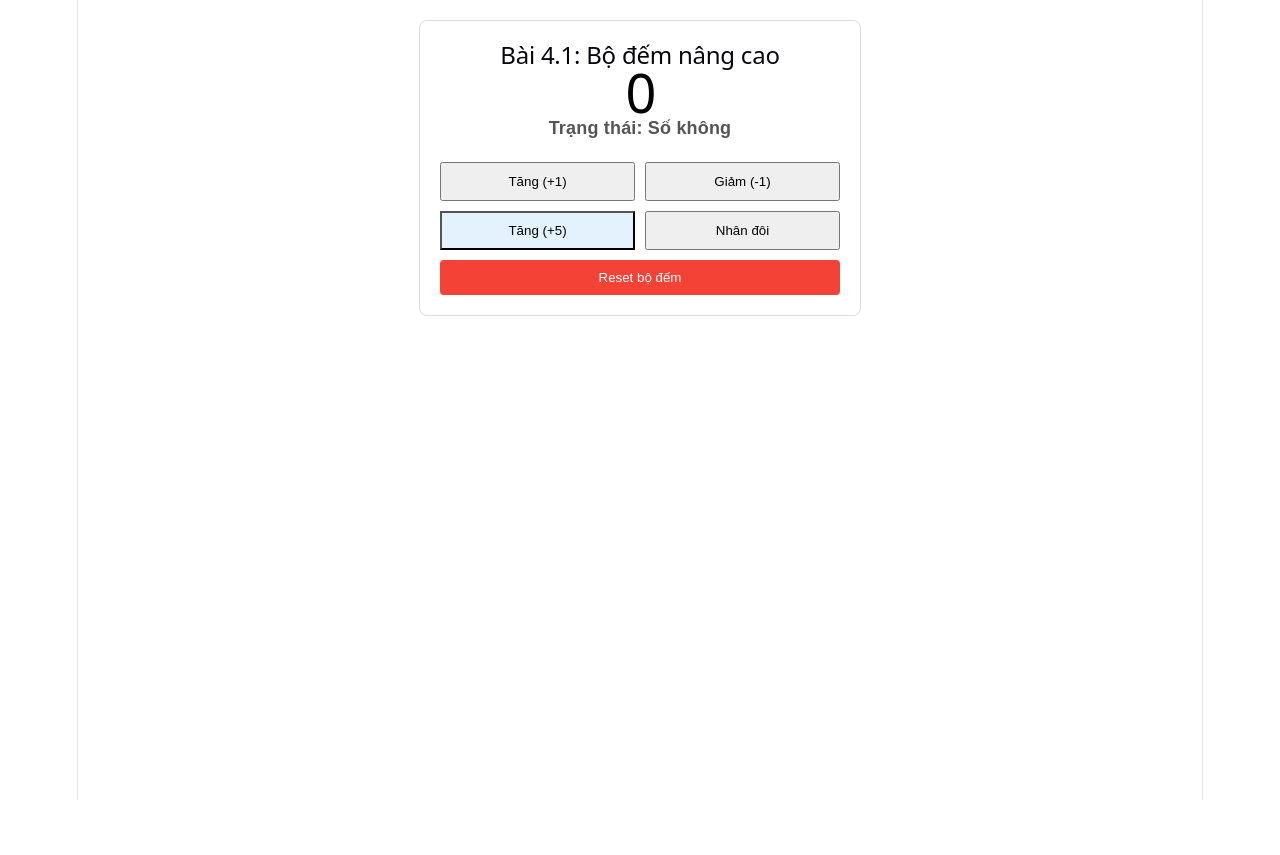
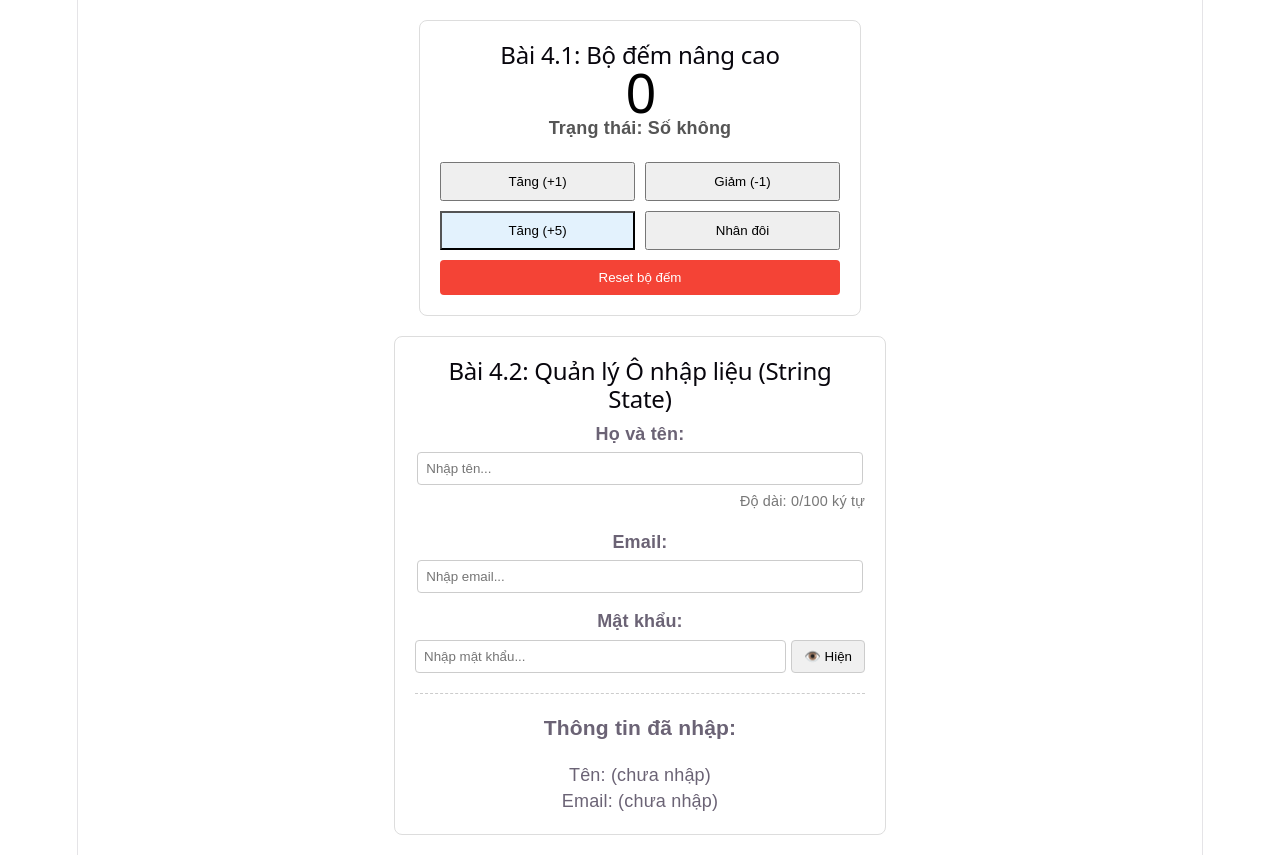
Before and after one commit to DangDuong06/CSE319_PhamHuynhDangDuong_2451160765, a React (Vite) app in the folder exercises_v2/hello-react/: page / in a window 1280 px wide. Before the commit the page ends 800 px from the top, so only its background shows below. Built offline with nearby package versions, Linux system fonts and the light colour scheme.

Commit message:
hoàn thành bài 4.2 Tier 4

```diff
--- a/exercises_v2/hello-react/src/App.jsx
+++ b/exercises_v2/hello-react/src/App.jsx
@@ -8,7 +8,7 @@ function App() {
     return (
         <div>
             <NumberState />
-            {/* <StringState /> */}
+            { <StringState />}
             {/* <BooleanState /> */}
             {/* <MultipleStates /> */}
         </div>
--- /dev/null
+++ b/exercises_v2/hello-react/src/StringState.jsx
@@ -0,0 +1,90 @@
+// src/StringState.jsx
+import { useState } from "react";
+
+function StringState() {
+    // --- Dữ liệu Code mẫu ---
+    const [name, setName] = useState("");
+    const [email, setEmail] = useState("");
+
+    // --- Dữ liệu Thử thách ---
+    const [password, setPassword] = useState(""); // Lưu trữ mật khẩu
+    const [showPassword, setShowPassword] = useState(false); // Trạng thái ẩn/hiện mật khẩu
+
+    // Thử thách 2: Kiểm tra email hợp lệ (có chứa ký tự '@')
+    const isEmailValid = email.includes("@");
+
+    return (
+        <div style={{ padding: "20px", fontFamily: "sans-serif", maxWidth: "450px", margin: "20px auto", border: "1px solid #ddd", borderRadius: "8px" }}>
+            <h2>Bài 4.2: Quản lý Ô nhập liệu (String State)</h2>
+
+            {/* 1. Ô nhập Tên */}
+            <div style={{ marginBottom: "15px" }}>
+                <label style={{ display: "block", marginBottom: "5px", fontWeight: "bold" }}>Họ và tên:</label>
+                <input
+                    style={{ width: "95%", padding: "8px", borderRadius: "4px", border: "1px solid #ccc" }}
+                    value={name}
+                    onChange={(e) => setName(e.target.value)}
+                    placeholder="Nhập tên..."
+                    maxLength={100} // Giới hạn tối đa 100 ký tự
+                />
+                {/* Thử thách 1: Đếm số ký tự đã nhập */}
+                <div style={{ textAlign: "right", fontSize: "0.8rem", color: "#777", marginTop: "3px" }}>
+                    Độ dài: {name.length}/100 ký tự
+                </div>
+            </div>
+
+            {/* 2. Ô nhập Email */}
+            <div style={{ marginBottom: "15px" }}>
+                <label style={{ display: "block", marginBottom: "5px", fontWeight: "bold" }}>Email:</label>
+                <input
+                    style={{ width: "95%", padding: "8px", borderRadius: "4px", border: "1px solid #ccc" }}
+                    value={email}
+                    onChange={(e) => setEmail(e.target.value)}
+                    placeholder="Nhập email..."
+                />
+                {/* Thử thách 2: Hiển thị trạng thái kiểm tra Email */}
+                {email && (
+                    <div style={{ fontSize: "0.85rem", marginTop: "5px", fontWeight: "bold", color: isEmailValid ? "green" : "red" }}>
+                        {isEmailValid ? "✅ Email hợp lệ (đã có ký tự @)" : "❌ Email không hợp lệ (thiếu ký tự @)"}
+                    </div>
+                )}
+            </div>
+
+            {/* 3. Thử thách 3: Ô nhập Mật khẩu ẩn/hiện */}
+            <div style={{ marginBottom: "15px" }}>
+                <label style={{ display: "block", marginBottom: "5px", fontWeight: "bold" }}>Mật khẩu:</label>
+                <div style={{ display: "flex", gap: "5px" }}>
+                    <input
+                        style={{ flex: 1, padding: "8px", borderRadius: "4px", border: "1px solid #ccc" }}
+                        type={showPassword ? "text" : "password"} // Thay đổi type động dựa trên state boolean
+                        value={password}
+                        onChange={(e) => setPassword(e.target.value)}
+                        placeholder="Nhập mật khẩu..."
+                    />
+                    <button
+                        type="button"
+                        style={{ padding: "8px 12px", cursor: "pointer", background: "#f0f0f0", border: "1px solid #ccc", borderRadius: "4px" }}
+                        onClick={() => setShowPassword(!showPassword)} // Đảo ngược trạng thái true/false
+                    >
+                        {showPassword ? "🙈 Ẩn" : "👁️ Hiện"}
+                    </button>
+                </div>
+            </div>
+
+            <hr style={{ border: "0", borderTop: "1px dashed #ccc", margin: "20px 0" }} />
+
+            {/* Preview Realtime của code mẫu */}
+            <h3>Thông tin đã nhập:</h3>
+            <p>Tên: {name || "(chưa nhập)"}</p>
+            <p>Email: {email || "(chưa nhập)"}</p>
+
+            {name && (
+                <div style={{ background: "#e8f5e9", padding: "10px", borderRadius: "4px", border: "1px solid #c8e6c9" }}>
+                    Xin chào <strong>{name}</strong>! Email của bạn là <em>{email || "..."}</em>
+                </div>
+            )}
+        </div>
+    );
+}
+
+export default StringState;
```
Also changed, not shown: 1 other file (tests, documents, lock files or other folders).
